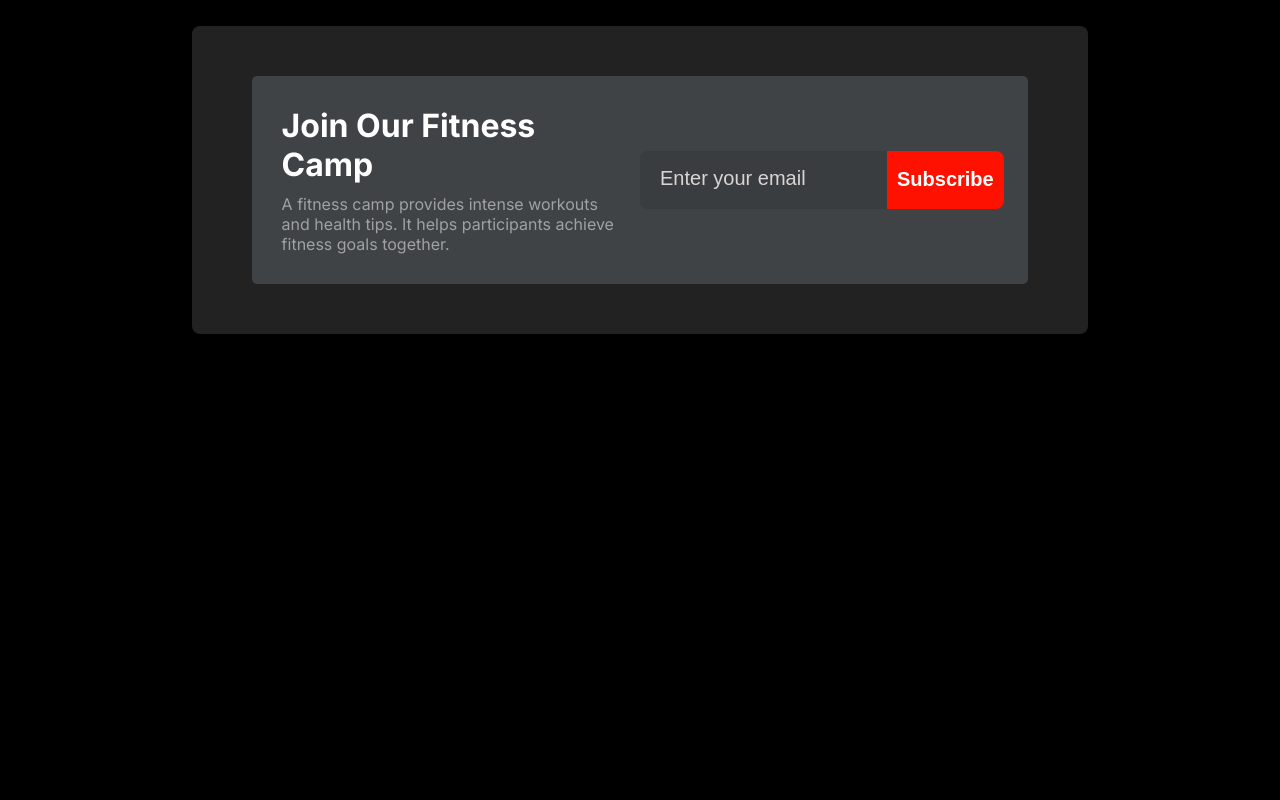
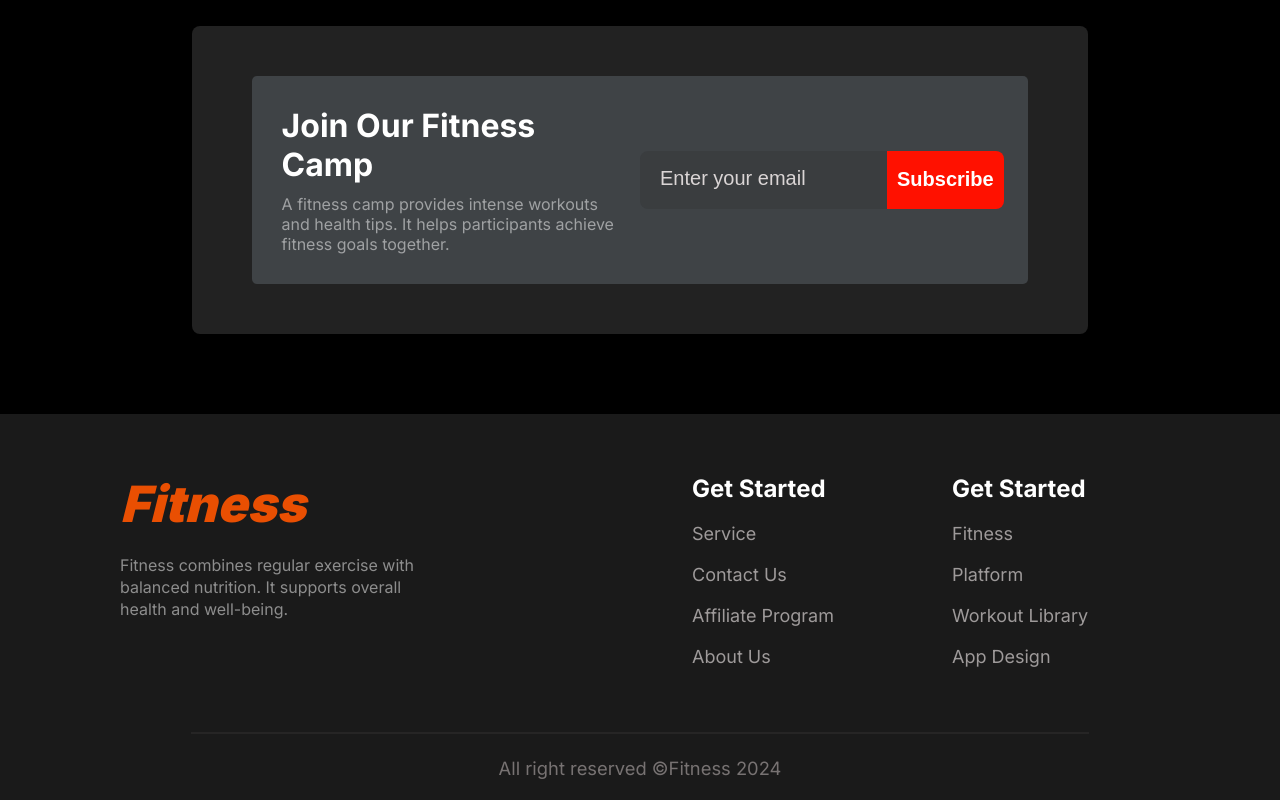
Before and after one commit to sochin-bhattacharjee/Body-Fitness, a plain HTML site: page index.html in a window 1280 px wide. Shown: the part 4167-4967 px from the top of the page. Before the commit the page ends 4581 px from the top, so only its background shows below. Drawn offline with Linux system fonts and the light colour scheme.

Commit message:
add footer section

```diff
--- a/index.html
+++ b/index.html
@@ -288,6 +288,35 @@
         </section>
         <!-- newsletter section end -->
         </main>
+
+        <!-- footer section start -->
+        <footer style="background: rgba(255, 255, 255, 0.10); margin-top: 40px;">
+            <div class="footer-section">
+                <div class="footer-section-card1">
+                    <h1 class="footer-section-card1-heading">Fitness</h1>
+                    <p class="description footer-section-card1-description">Fitness combines regular exercise with balanced
+                        nutrition. It supports overall health and well-being.</p>
+                </div>
+                <div class="footer-section-card2">
+                    <h2>Get Started</h2>
+                    <a href="">Service</a>
+                    <a href="">Contact Us</a>
+                    <a href="">Affiliate Program</a>
+                    <a href="">About Us</a>
+                </div>
+                <div class="footer-section-card3">
+                    <h2>Get Started</h2>
+                    <a href="">Fitness</a>
+                    <a href="">Platform</a>
+                    <a href="">Workout Library</a>
+                    <a href="">App Design</a>
+                </div>
+            </div>
+            <hr style="width: 70%; margin: 0 auto;margin-top: 5px; border: 1px solid rgb(38, 37, 37);">
+            <p class="footer-section-all-right"><small style="color: rgb(119, 114, 114);">All right reserved &copy;Fitness
+                    2024</small></p>
+        </footer>
+        <!-- footer section end -->
 </body>
 
 </html>
--- a/style.css
+++ b/style.css
@@ -540,8 +540,59 @@ input::placeholder {
     border-radius: 0 8px 8px 0;
     padding: 10px;
 }
+/* newsletter section end */
 
-/* newsletter section end */
+/* footer section start */
+.footer-section {
+    display: flex;
+    justify-content: space-between;
+    padding: 60px 120px;
+}
+
+.footer-section-card1 {
+    width: 50%;
+}
+
+.footer-section-card1-heading {
+    font-size: 50px;
+    font-weight: 900;
+    font-style: italic;
+    color: rgba(255, 85, 0, 0.904);
+    margin-bottom: 20px;
+}
+
+.footer-section-card1-description {
+    width: 60%;
+    line-height: 22px;
+}
+
+.footer-section-card2 {
+    width: 20%;
+    display: flex;
+    flex-direction: column;
+    gap: 20px;
+}
+
+.footer-section-card3 {
+    width: 20%;
+    display: flex;
+    flex-direction: column;
+    gap: 20px;
+}
+
+a {
+    text-decoration: none;
+    color: rgb(158, 154, 154);
+    font-size: 18px;
+}
+
+.footer-section-all-right {
+    text-align: center;
+    font-size: 22px;
+    color: rgb(186, 74, 74);
+    padding: 20px;
+}
+/* footer section end */
 
 /* responsive layout section start*/
 @media screen and (max-width:576px) {
@@ -803,4 +854,46 @@ input::placeholder {
     }
 
     /*responsive newsletter section end */
+
+    /* responsive footer section start */
+    .footer-section {
+        flex-direction: column;
+        gap: 20px;
+        padding: 20px;
+    }
+
+    .footer-section-card1-heading {
+        font-size: 30px;
+        font-weight: 900;
+    }
+
+    .footer-section-card1 {
+        width: 100%;
+    }
+
+    .footer-section-card1-description {
+        width: 90%;
+    }
+
+    .footer-section-card2 {
+        width: 100%;
+    }
+
+    .footer-section-card3 {
+        width: 100%;
+    }
+
+    .footer-section-all-right {
+        font-size: 18px;
+    }
+
+    a {
+        font-size: 15px;
+    }
+
+    .bmi-button {
+        font-size: 15px;
+    }
+
+    /* responsive footer section end */
 }
```
